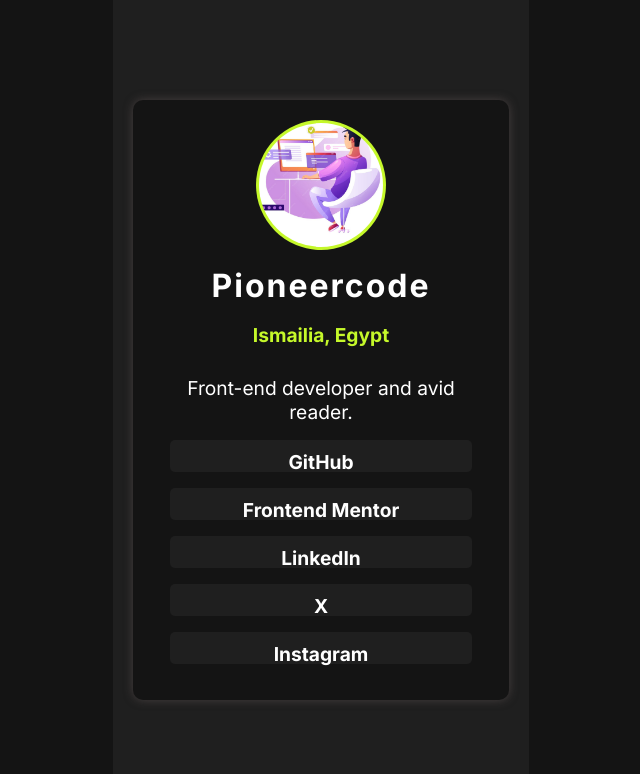
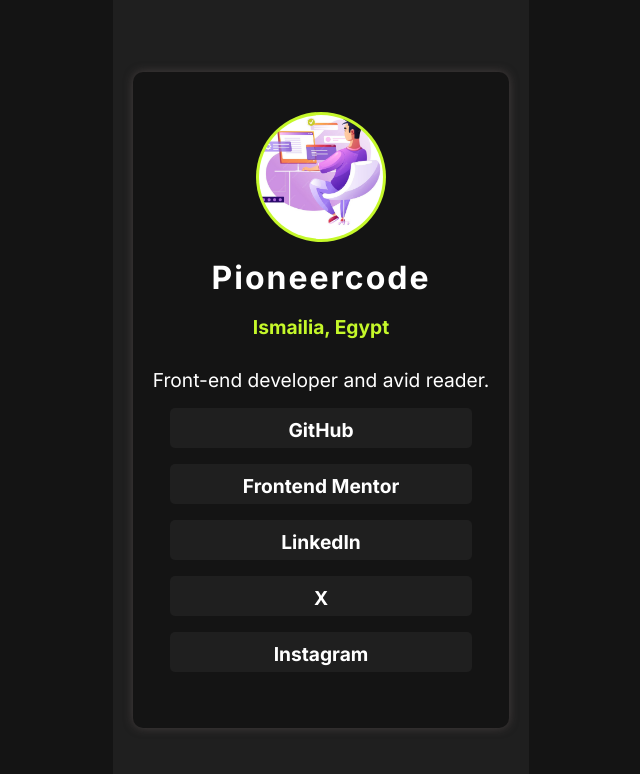
Before and after one commit to Pioneercode1/Social-links-profile, a plain HTML site: page index.html in a window 1536 px wide. Shown: the whole page, without its empty margins (447-1087 px from the left). Drawn offline with Linux system fonts and the light colour scheme.

Commit message:
fixed issue in css

```diff
--- a/style.css
+++ b/style.css
@@ -163,9 +163,9 @@
 }
 
 .container {
-    width: 390px;
-    height: 600px;
-    gap: 1rem;
+    height: 656px;
+    max-width: 27.5rem;
+    width: 100%;
 }
 
     .card-img-top {
@@ -182,6 +182,6 @@
     }
 
     .span-links {
-        height: 2rem;
+        height: 2.5rem;
     }
 }
```
